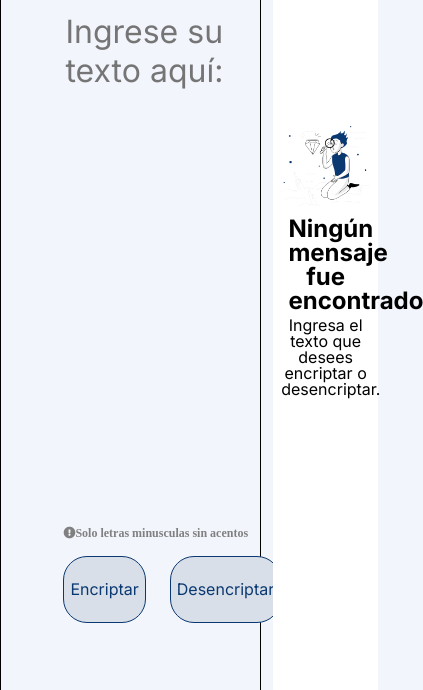
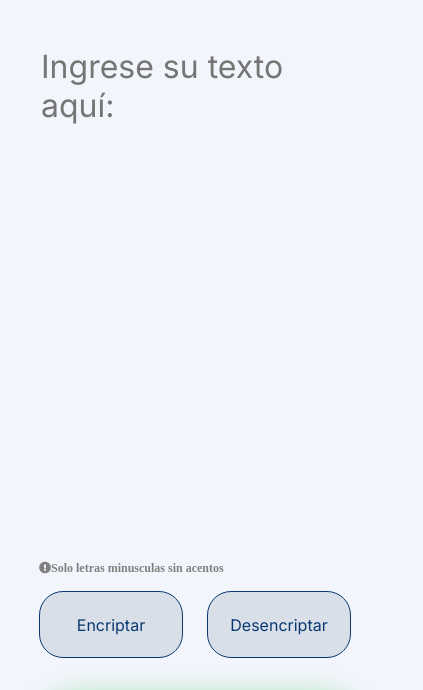
Before and after one commit to nestorTM/Challenge-nuevo-encriptador, a plain HTML site: page index.html in a window 390 px wide. Shown: the part 75-765 px from the top of the page, 423 px wide, since content can reach past the window. Drawn offline with Linux system fonts and the light colour scheme.

Commit message:
Agregando la parte responsiva

```diff
--- a/style.css
+++ b/style.css
@@ -23,7 +23,7 @@ form{
 }
 .encriptador_desencriptador{
     width: 67%;
-    border: solid 1px black;
+    /*border: solid 1px black;*/
     box-sizing: border-box;
     padding: 5.6% 3% 3% 16%;
 
@@ -80,6 +80,7 @@ form{
     bottom: 7%;
     box-sizing: border-box;
     margin: 0 3% 3% 3%;
+    box-shadow: 5px 5px 25px 5px rgba(18, 202, 49, 0.3);
 }
 .texto_no_encontrado{
     display: block;
@@ -115,7 +116,6 @@ form{
     padding: 0 7% 3% 7%;
 }
 #texto_encontrado{
-
     display: flex;
     box-sizing: border-box;
     height: 47.25rem;
@@ -124,6 +124,8 @@ form{
 
 }
 .texto_encriptado{
+    max-width: 100%; /* Ancho máximo del párrafo */
+    word-wrap: break-word;
     box-sizing: border-box;
     height: 80%;
     margin: 15% 2% 8% 2%;
@@ -151,3 +153,55 @@ form{
     text-decoration: none;
 
 }
+/*apartir de aca empezamos a hacer la pagina responsiva*/
+
+/*modo tableta*/
+@media (max-width: 768px){
+    form{
+        width: 100%;
+        height: 100%;
+        flex-direction: column;
+        align-items: center;
+    }
+    .encriptador_desencriptador{
+        width: 80%;
+        padding: 15% 0% 6% 0%;
+    }
+    .botones{
+        margin: 1rem 0 0 0;
+    }
+
+    .resultado{
+        width: 80%;
+        height: auto;
+        position:static;
+        margin: 3% 0;
+    }
+    .resultado_imagen{
+        display: none;
+    }
+
+    .resultado_titulo_noEncontrado{
+        padding: 4% 7% 4% 7%;
+    }
+    .resultado_mensaje_noEncontrado{
+        padding: 4% 0;
+    }
+    .ocultar_texto_encontrado{
+        height: auto;
+        height: 100%;
+        padding: 0 7% 3% 7%;
+    }
+    #texto_encontrado{
+        height: auto;
+        width: auto;
+    }
+
+}
+
+@media (max-width:375px) {
+    .botones{
+        flex-direction: column;
+        row-gap: 1.5rem;
+    }
+}
```
